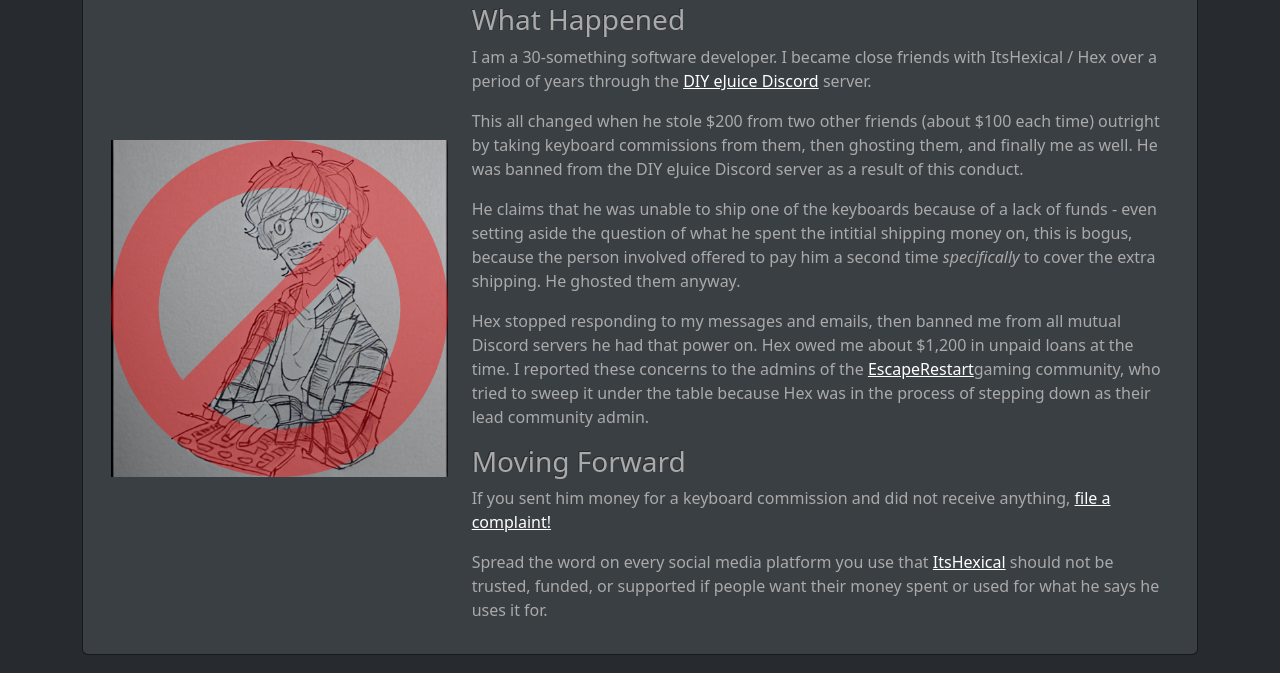
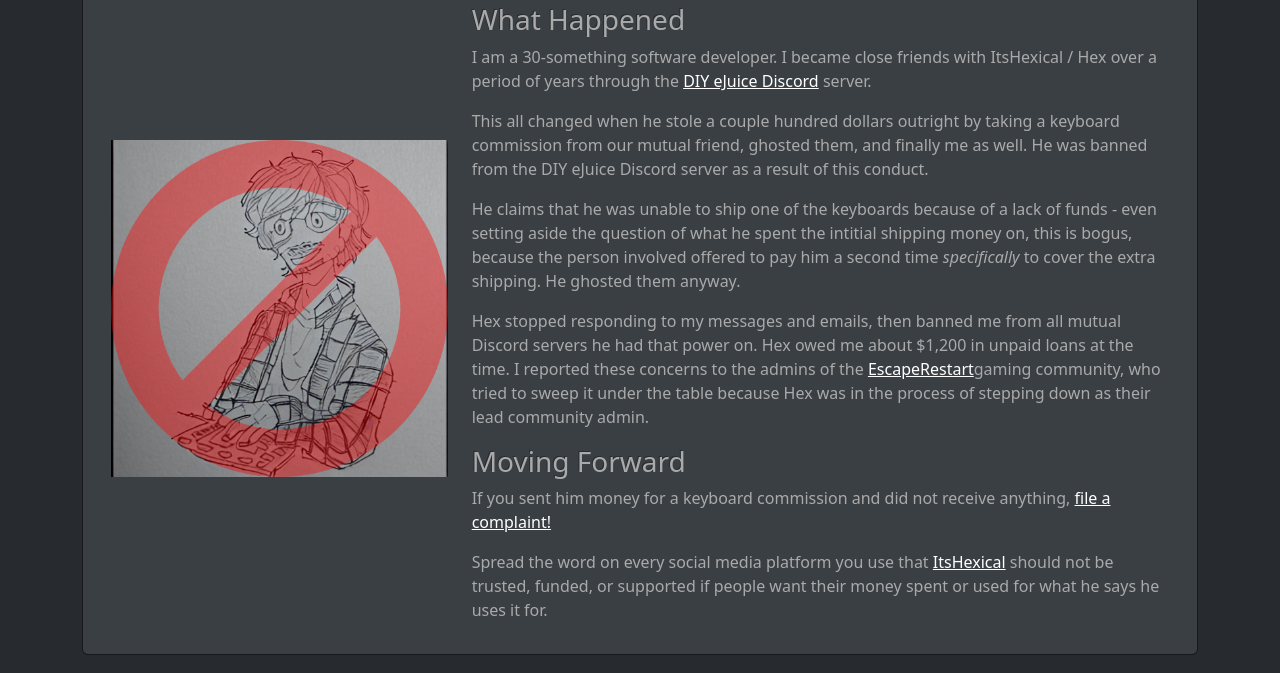
Before and after one commit to ayan4m1/the-real-hexical, a Gatsby site: page / in a window 1280 px wide. Shown: the part 127-800 px from the top of the page. Built offline with nearby package versions, Linux system fonts and the light colour scheme; Gatsby itself is replaced by a stand-in of ours.

Commit message:
remove almi

```diff
--- a/src/pages/index.js
+++ b/src/pages/index.js
@@ -49,10 +49,10 @@ export default function IndexPage() {
                   server.
                 </p>
                 <p>
-                  This all changed when he stole $200 from two other friends
-                  (about $100 each time) outright by taking keyboard commissions
-                  from them, then ghosting them, and finally me as well. He was
-                  banned from the DIY eJuice Discord server as a result of this
+                  This all changed when he stole a couple hundred dollars
+                  outright by taking a keyboard commission from our mutual
+                  friend, ghosted them, and finally me as well. He was banned
+                  from the DIY eJuice Discord server as a result of this
                   conduct.
                 </p>
                 <p>
```
